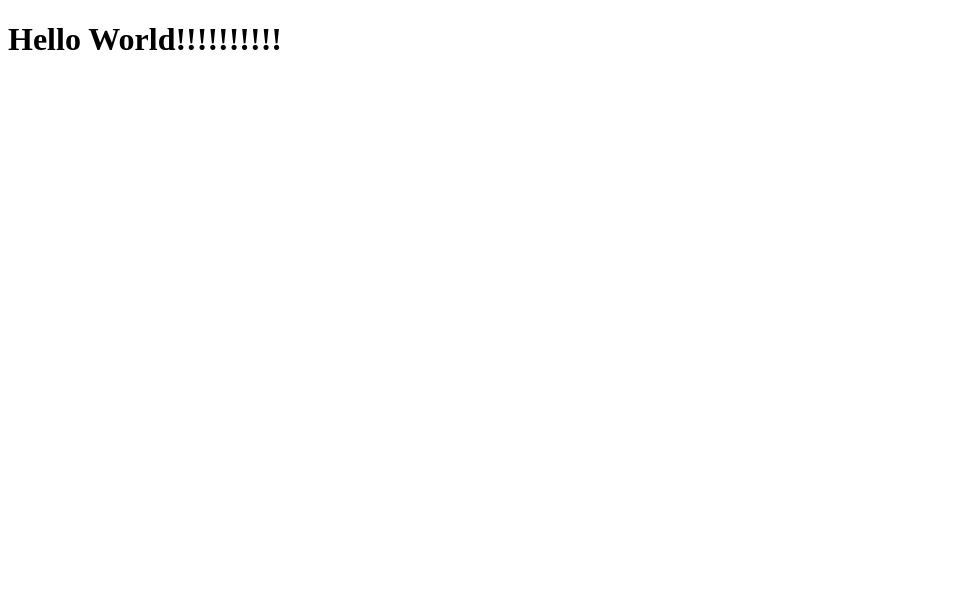
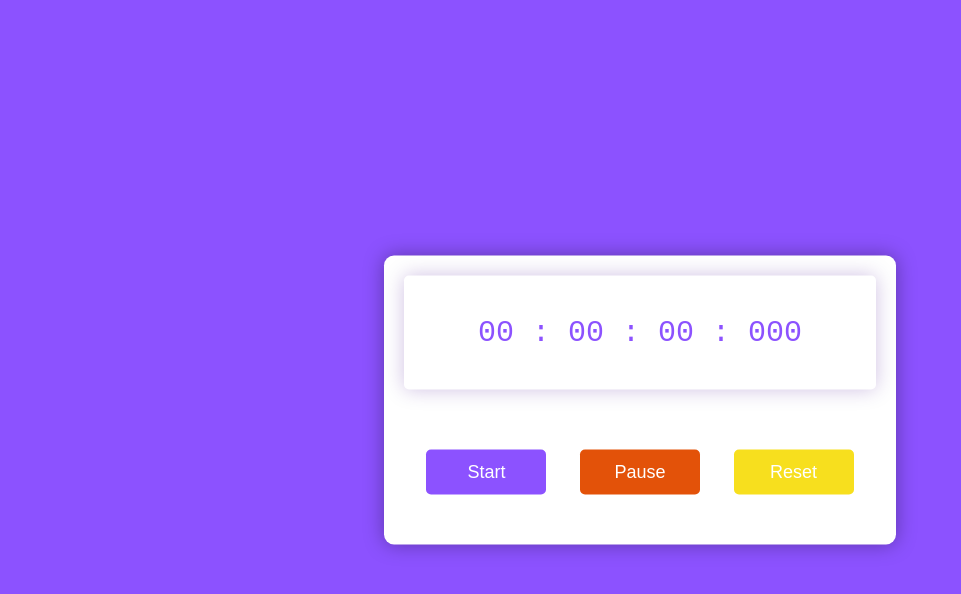
Before and after one commit to Hustlewithharshit/PRODIGY_WD_02, a plain HTML site: page index.html in a window 1280 px wide. Shown: the whole page, without its empty margins (0-961 px from the left). Drawn offline with Linux system fonts and the light colour scheme.

Commit message:
Final Submit

```diff
--- a/index.html
+++ b/index.html
@@ -2,10 +2,23 @@
 <html lang="en">
 <head>
     <meta charset="UTF-8">
+    <meta http-equiv="X-UA-Compatible" content="IE=edge">
     <meta name="viewport" content="width=device-width, initial-scale=1.0">
-    <title>Stopwatch web Application</title>
+    <title>Stopwatch</title>
+    <link rel="stylesheet" href="style.css">
 </head>
 <body>
-    <h1>Hello World!!!!!!!!!!</h1>
+    <div class="container">
+        <div class="timer-display">
+            00 : 00 : 00 : 000
+        </div>
+        <div class="buttons">
+            <button id="start-timer">Start</button>
+            <button id="pause-timer">Pause</button>
+            <button id="reset-timer">Reset</button>
+        </div>
+    </div>
+
+    <script src="script.js"></script>
 </body>
 </html>
--- /dev/null
+++ b/script.js
@@ -0,0 +1,49 @@
+let [milliseconds, seconds, minutes, hours] = [0, 0, 0, 0];
+let timeRef = document.querySelector(".timer-display");
+let int = null;
+
+document.getElementById("start-timer").addEventListener("click", () => {
+    if(int !== null) {
+        clearInterval(int);
+    }
+    int = setInterval(displayTimer, 10);
+});
+
+document.getElementById("pause-timer").addEventListener("click", () => {
+    clearInterval(int);
+});
+
+document.getElementById("reset-timer").addEventListener("click", () => {
+    clearInterval(int);
+    [milliseconds, seconds, minutes, hours] = [0, 0, 0, 0];
+    timeRef.innerHTML = "00 : 00 : 00 : 000 ";
+});
+
+function displayTimer() {
+    milliseconds += 10;
+    if(milliseconds == 1000) {
+        milliseconds = 0;
+        seconds++;
+        if(seconds == 60) {
+            seconds = 0;
+            minutes++;
+            if(minutes == 60) {
+                minutes = 0;
+                hours++;
+            }
+        }
+    }
+
+    let h = hours < 10 ? "0" + hours : hours;
+    let m = minutes < 10 ? "0" + minutes : minutes;
+    let s = seconds < 10 ? "0" + seconds : seconds;
+    let ms =
+        milliseconds < 10
+        ? "00" + milliseconds
+        : milliseconds < 100
+        ? "0" + milliseconds
+        : milliseconds;
+
+    timeRef.innerHTML = `${h} : ${m} : ${s} : ${ms}`;
+
+}
--- /dev/null
+++ b/style.css
@@ -0,0 +1,73 @@
+*,
+*:before,
+*:after {
+    padding: 0;
+    margin: 0;
+    box-sizing: border-box;
+}
+
+body {
+    background: #8c52ff;
+}
+
+.container {
+    background-color: #fff;
+    width: 40%;
+    min-width: 500px;
+    position: absolute;
+    transform: translate(-50%, -50%);
+    top: 50%;
+    left: 50%;
+    padding: 20px 0;
+    padding-bottom: 50px;
+    border-radius: 10px;
+    box-shadow: 0 0 20px rgba(0, 0, 0, 0.338);
+}
+
+.timer-display {
+    position: relative;
+    width: 92%;
+    background: #fff;
+    left: 4%;
+    font-family: 'Roboto mono', monospace;
+    color: #8c52ff;
+    font-size: 30px;
+    padding: 40px;
+    display: flex;
+    align-items: center;
+    justify-content: space-around;
+    border-radius: 5px;
+    box-shadow: 0 0 20px rgba(65, 5, 145, 0.25);
+}
+
+.buttons {
+    width: 90%;
+    margin: 60px auto 0 auto;
+    display: flex;
+    justify-content: space-around;
+}
+
+.buttons button {
+    width: 120px;
+    height: 45px;
+    background-color: #8c52ff;
+    color: #fff;
+    border: none;
+    font-family: 'Poppins', sans-serif;
+    font-size: 18px;
+    border-radius: 5px;
+    cursor: pointer;
+    outline: none;
+}
+
+.buttons button:nth-last-child(2) {
+    background-color: #e35209;
+}
+
+.buttons button:nth-last-child(1) {
+    background-color: #f7df1e;
+}
+
+.buttons button:hover {
+    box-shadow: 0 0 20px rgba(0, 0, 0, 0.25);
+}
```
Also changed, not shown: 1 other file.
